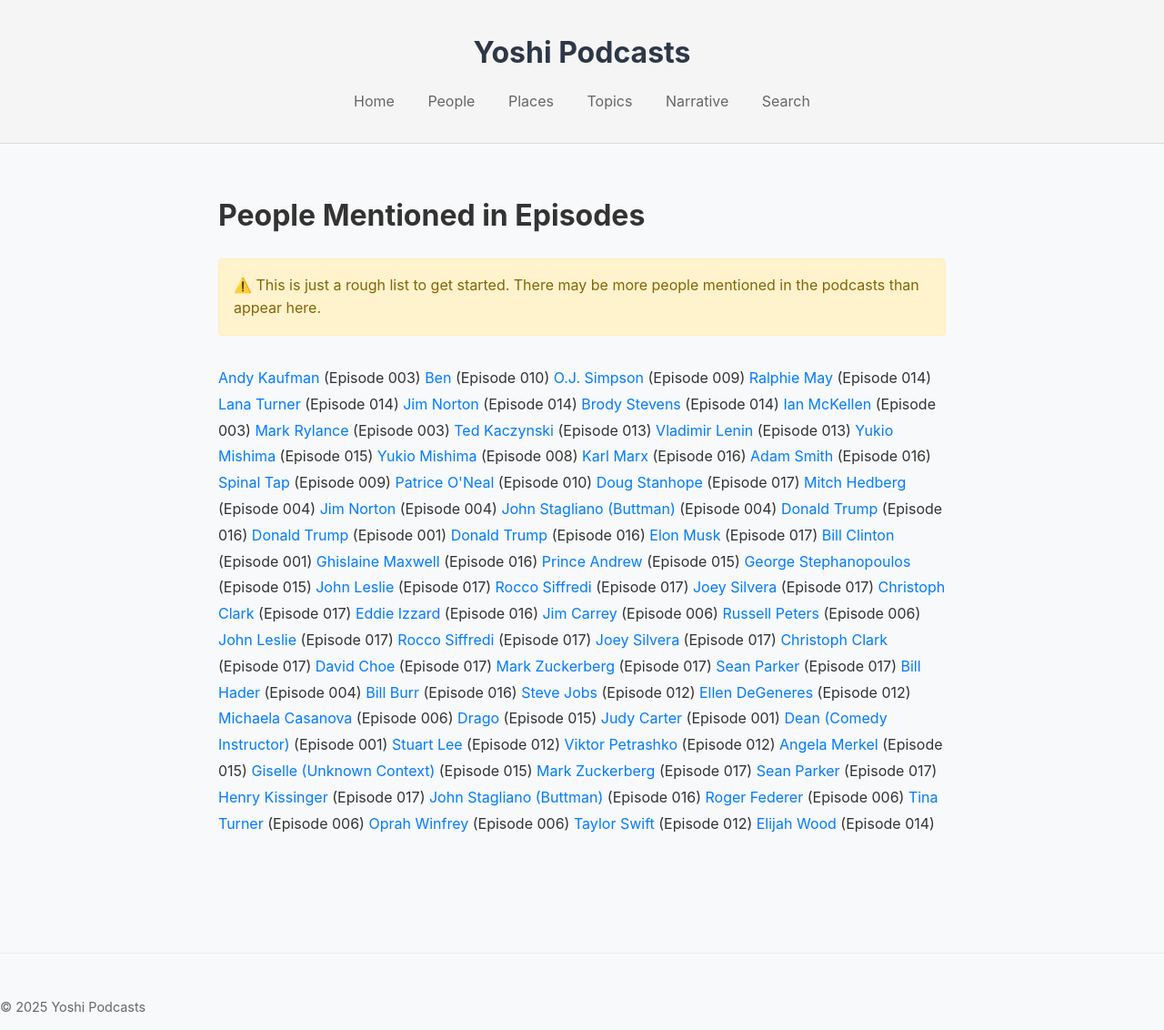
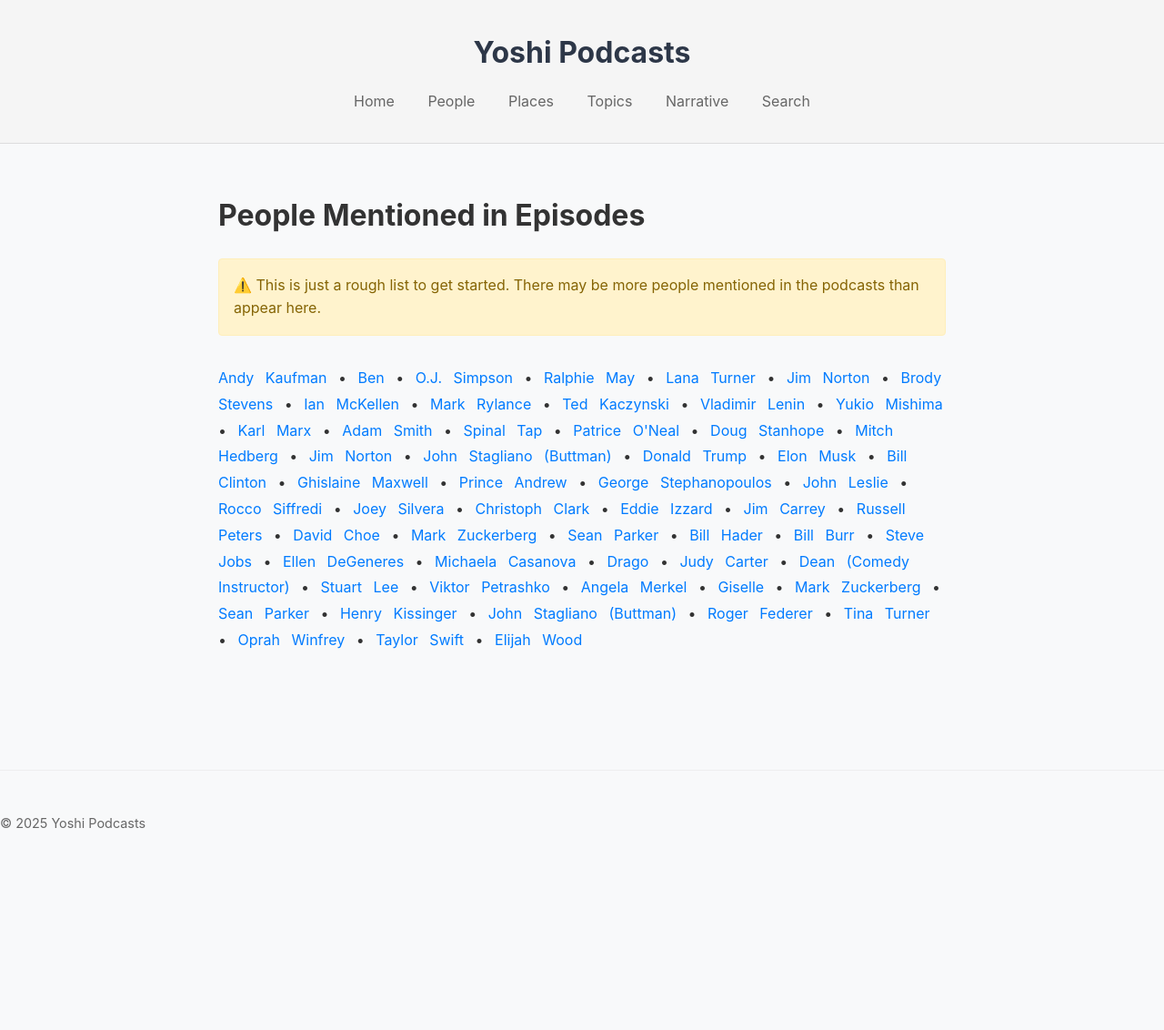
Before and after one commit to harryf/yoshi-podcasts, a Jekyll site: the page built from people.html, in a window 1280 px wide. Shown: the whole page at 91% size. Built offline with Jekyll 4.4.1, drawn with Linux system fonts in a browser that asks for light colours; comment, search, counter and statistics services are not loaded; after the commit the page ends 931 px from its top, so only the background shows below that.

```diff
--- a/people.html
+++ b/people.html
@@ -10,70 +10,63 @@ title: People Mentioned
 </div>
 
 <div class="people-list">
-<a href="{{ site.baseurl }}/transcripts/episode-003/#00-01-12">Andy Kaufman</a> (Episode 003)
-<a href="{{ site.baseurl }}/transcripts/episode-010/#00-00-33">Ben</a> (Episode 010)
-<a href="{{ site.baseurl }}/transcripts/episode-009/#00-12-00">O.J. Simpson</a> (Episode 009)
-<a href="{{ site.baseurl }}/transcripts/episode-014/#00-03-22">Ralphie May</a> (Episode 014)
-<a href="{{ site.baseurl }}/transcripts/episode-014/#00-03-22">Lana Turner</a> (Episode 014)
-<a href="{{ site.baseurl }}/transcripts/episode-014/#00-15-03">Jim Norton</a> (Episode 014)
-<a href="{{ site.baseurl }}/transcripts/episode-014/#00-28-32">Brody Stevens</a> (Episode 014)
-<a href="{{ site.baseurl }}/transcripts/episode-003/#00-01-12">Ian McKellen</a> (Episode 003)
-<a href="{{ site.baseurl }}/transcripts/episode-003/#00-01-12">Mark Rylance</a> (Episode 003)
-<a href="{{ site.baseurl }}/transcripts/episode-013/#00-27-13">Ted Kaczynski</a> (Episode 013)
-<a href="{{ site.baseurl }}/transcripts/episode-013/#00-40-10">Vladimir Lenin</a> (Episode 013)
-<a href="{{ site.baseurl }}/transcripts/episode-015/#00-26-06">Yukio Mishima</a> (Episode 015)
-<a href="{{ site.baseurl }}/transcripts/episode-008/#00-03-19">Yukio Mishima</a> (Episode 008)
-<a href="{{ site.baseurl }}/transcripts/episode-016/#00-26-59">Karl Marx</a> (Episode 016)
-<a href="{{ site.baseurl }}/transcripts/episode-016/#00-26-59">Adam Smith</a> (Episode 016)
-<a href="{{ site.baseurl }}/transcripts/episode-009/#00-03-11">Spinal Tap</a> (Episode 009)
-<a href="{{ site.baseurl }}/transcripts/episode-010/#00-22-27">Patrice O'Neal</a> (Episode 010)
-<a href="{{ site.baseurl }}/transcripts/episode-017/#00-21-48">Doug Stanhope</a> (Episode 017)
-<a href="{{ site.baseurl }}/transcripts/episode-004/#00-22-38">Mitch Hedberg</a> (Episode 004)
-<a href="{{ site.baseurl }}/transcripts/episode-004/#00-22-38">Jim Norton</a> (Episode 004)
-<a href="{{ site.baseurl }}/transcripts/episode-004/#00-55-34">John Stagliano (Buttman)</a> (Episode 004)
-<a href="{{ site.baseurl }}/transcripts/episode-016/#00-08-11">Donald Trump</a> (Episode 016)
-<a href="{{ site.baseurl }}/transcripts/episode-001/#00-37-38">Donald Trump</a> (Episode 001)
-<a href="{{ site.baseurl }}/transcripts/episode-016/#00-31-32">Donald Trump</a> (Episode 016)
-<a href="{{ site.baseurl }}/transcripts/episode-017/#00-31-14">Elon Musk</a> (Episode 017)
-<a href="{{ site.baseurl }}/transcripts/episode-001/#00-38-19">Bill Clinton</a> (Episode 001)
-<a href="{{ site.baseurl }}/transcripts/episode-016/#01-19-44">Ghislaine Maxwell</a> (Episode 016)
-<a href="{{ site.baseurl }}/transcripts/episode-015/#01-29-16">Prince Andrew</a> (Episode 015)
-<a href="{{ site.baseurl }}/transcripts/episode-015/#01-29-33">George Stephanopoulos</a> (Episode 015)
-<a href="{{ site.baseurl }}/transcripts/episode-017/#00-54-24">John Leslie</a> (Episode 017)
-<a href="{{ site.baseurl }}/transcripts/episode-017/#00-54-24">Rocco Siffredi</a> (Episode 017)
-<a href="{{ site.baseurl }}/transcripts/episode-017/#00-54-24">Joey Silvera</a> (Episode 017)
-<a href="{{ site.baseurl }}/transcripts/episode-017/#00-54-24">Christoph Clark</a> (Episode 017)
-<a href="{{ site.baseurl }}/transcripts/episode-016/#01-20-49">Eddie Izzard</a> (Episode 016)
-<a href="{{ site.baseurl }}/transcripts/episode-006/#00-17-21">Jim Carrey</a> (Episode 006)
-<a href="{{ site.baseurl }}/transcripts/episode-006/#01-00-40">Russell Peters</a> (Episode 006)
-<a href="{{ site.baseurl }}/transcripts/episode-017/#00-54-24">John Leslie</a> (Episode 017)
-<a href="{{ site.baseurl }}/transcripts/episode-017/#00-54-24">Rocco Siffredi</a> (Episode 017)
-<a href="{{ site.baseurl }}/transcripts/episode-017/#00-54-24">Joey Silvera</a> (Episode 017)
-<a href="{{ site.baseurl }}/transcripts/episode-017/#00-54-24">Christoph Clark</a> (Episode 017)
-<a href="{{ site.baseurl }}/transcripts/episode-017/#01-04-42">David Choe</a> (Episode 017)
-<a href="{{ site.baseurl }}/transcripts/episode-017/#01-04-48">Mark Zuckerberg</a> (Episode 017)
-<a href="{{ site.baseurl }}/transcripts/episode-017/#01-06-12">Sean Parker</a> (Episode 017)
-<a href="{{ site.baseurl }}/transcripts/episode-004/#00-20-18">Bill Hader</a> (Episode 004)
-<a href="{{ site.baseurl }}/transcripts/episode-016/#01-02-00">Bill Burr</a> (Episode 016)
-<a href="{{ site.baseurl }}/transcripts/episode-012/#00-23-19">Steve Jobs</a> (Episode 012)
-<a href="{{ site.baseurl }}/transcripts/episode-012/#00-59-16">Ellen DeGeneres</a> (Episode 012)
-<a href="{{ site.baseurl }}/transcripts/episode-006/#01-01-30">Michaela Casanova</a> (Episode 006)
-<a href="{{ site.baseurl }}/transcripts/episode-015/#00-04-44">Drago</a> (Episode 015)
-<a href="{{ site.baseurl }}/transcripts/episode-001/#00-03-31">Judy Carter</a> (Episode 001)
-<a href="{{ site.baseurl }}/transcripts/episode-001/#00-03-56">Dean (Comedy Instructor)</a> (Episode 001)
-<a href="{{ site.baseurl }}/transcripts/episode-012/#00-35-36">Stuart Lee</a> (Episode 012)
-<a href="{{ site.baseurl }}/transcripts/episode-012/#00-45-17">Viktor Petrashko</a> (Episode 012)
-<a href="{{ site.baseurl }}/transcripts/episode-015/#01-44-39">Angela Merkel</a> (Episode 015)
-<a href="{{ site.baseurl }}/transcripts/episode-015/#01-46-22">Giselle (Unknown Context)</a> (Episode 015)
-<a href="{{ site.baseurl }}/transcripts/episode-017/#01-04-48">Mark Zuckerberg</a> (Episode 017)
-<a href="{{ site.baseurl }}/transcripts/episode-017/#01-06-12">Sean Parker</a> (Episode 017)
-<a href="{{ site.baseurl }}/transcripts/episode-017/#00-56-52">Henry Kissinger</a> (Episode 017)
-<a href="{{ site.baseurl }}/transcripts/episode-016/#00-05-09">John Stagliano (Buttman)</a> (Episode 016)
-<a href="{{ site.baseurl }}/transcripts/episode-006/#00-20-17">Roger Federer</a> (Episode 006)
-<a href="{{ site.baseurl }}/transcripts/episode-006/#00-20-45">Tina Turner</a> (Episode 006)
-<a href="{{ site.baseurl }}/transcripts/episode-006/#00-21-06">Oprah Winfrey</a> (Episode 006)
-<a href="{{ site.baseurl }}/transcripts/episode-012/#00-41-54">Taylor Swift</a> (Episode 012)
-<a href="{{ site.baseurl }}/transcripts/episode-014/#00-31-02">Elijah Wood</a> (Episode 014)
+<a href="{{ site.baseurl }}/search?q=Andy%20Kaufman">Andy Kaufman</a> •
+<a href="{{ site.baseurl }}/search?q=Ben">Ben</a> •
+<a href="{{ site.baseurl }}/search?q=O.J.%20Simpson">O.J. Simpson</a> •
+<a href="{{ site.baseurl }}/search?q=Ralphie%20May">Ralphie May</a> •
+<a href="{{ site.baseurl }}/search?q=Lana%20Turner">Lana Turner</a> •
+<a href="{{ site.baseurl }}/search?q=Jim%20Norton">Jim Norton</a> •
+<a href="{{ site.baseurl }}/search?q=Brody%20Stevens">Brody Stevens</a> •
+<a href="{{ site.baseurl }}/search?q=Ian%20McKellen">Ian McKellen</a> •
+<a href="{{ site.baseurl }}/search?q=Mark%20Rylance">Mark Rylance</a> •
+<a href="{{ site.baseurl }}/search?q=Ted%20Kaczynski">Ted Kaczynski</a> •
+<a href="{{ site.baseurl }}/search?q=Vladimir%20Lenin">Vladimir Lenin</a> •
+<a href="{{ site.baseurl }}/search?q=Yukio%20Mishima">Yukio Mishima</a> •
+<a href="{{ site.baseurl }}/search?q=Karl%20Marx">Karl Marx</a> •
+<a href="{{ site.baseurl }}/search?q=Adam%20Smith">Adam Smith</a> •
+<a href="{{ site.baseurl }}/search?q=Spinal%20Tap">Spinal Tap</a> •
+<a href="{{ site.baseurl }}/search?q=Patrice%20O%27Neal">Patrice O'Neal</a> •
+<a href="{{ site.baseurl }}/search?q=Doug%20Stanhope">Doug Stanhope</a> •
+<a href="{{ site.baseurl }}/search?q=Mitch%20Hedberg">Mitch Hedberg</a> •
+<a href="{{ site.baseurl }}/search?q=Jim%20Norton">Jim Norton</a> •
+<a href="{{ site.baseurl }}/search?q=John%20Stagliano%20Buttman">John Stagliano (Buttman)</a> •
+<a href="{{ site.baseurl }}/search?q=Donald%20Trump">Donald Trump</a> •
+<a href="{{ site.baseurl }}/search?q=Elon%20Musk">Elon Musk</a> •
+<a href="{{ site.baseurl }}/search?q=Bill%20Clinton">Bill Clinton</a> •
+<a href="{{ site.baseurl }}/search?q=Ghislaine%20Maxwell">Ghislaine Maxwell</a> •
+<a href="{{ site.baseurl }}/search?q=Prince%20Andrew">Prince Andrew</a> •
+<a href="{{ site.baseurl }}/search?q=George%20Stephanopoulos">George Stephanopoulos</a> •
+<a href="{{ site.baseurl }}/search?q=John%20Leslie">John Leslie</a> •
+<a href="{{ site.baseurl }}/search?q=Rocco%20Siffredi">Rocco Siffredi</a> •
+<a href="{{ site.baseurl }}/search?q=Joey%20Silvera">Joey Silvera</a> •
+<a href="{{ site.baseurl }}/search?q=Christoph%20Clark">Christoph Clark</a> •
+<a href="{{ site.baseurl }}/search?q=Eddie%20Izzard">Eddie Izzard</a> •
+<a href="{{ site.baseurl }}/search?q=Jim%20Carrey">Jim Carrey</a> •
+<a href="{{ site.baseurl }}/search?q=Russell%20Peters">Russell Peters</a> •
+<a href="{{ site.baseurl }}/search?q=David%20Choe">David Choe</a> •
+<a href="{{ site.baseurl }}/search?q=Mark%20Zuckerberg">Mark Zuckerberg</a> •
+<a href="{{ site.baseurl }}/search?q=Sean%20Parker">Sean Parker</a> •
+<a href="{{ site.baseurl }}/search?q=Bill%20Hader">Bill Hader</a> •
+<a href="{{ site.baseurl }}/search?q=Bill%20Burr">Bill Burr</a> •
+<a href="{{ site.baseurl }}/search?q=Steve%20Jobs">Steve Jobs</a> •
+<a href="{{ site.baseurl }}/search?q=Ellen%20DeGeneres">Ellen DeGeneres</a> •
+<a href="{{ site.baseurl }}/search?q=Michaela%20Casanova">Michaela Casanova</a> •
+<a href="{{ site.baseurl }}/search?q=Drago">Drago</a> •
+<a href="{{ site.baseurl }}/search?q=Judy%20Carter">Judy Carter</a> •
+<a href="{{ site.baseurl }}/search?q=Dean%20Comedy%20Instructor">Dean (Comedy Instructor)</a> •
+<a href="{{ site.baseurl }}/search?q=Stuart%20Lee">Stuart Lee</a> •
+<a href="{{ site.baseurl }}/search?q=Viktor%20Petrashko">Viktor Petrashko</a> •
+<a href="{{ site.baseurl }}/search?q=Angela%20Merkel">Angela Merkel</a> •
+<a href="{{ site.baseurl }}/search?q=Giselle">Giselle</a> •
+<a href="{{ site.baseurl }}/search?q=Mark%20Zuckerberg">Mark Zuckerberg</a> •
+<a href="{{ site.baseurl }}/search?q=Sean%20Parker">Sean Parker</a> •
+<a href="{{ site.baseurl }}/search?q=Henry%20Kissinger">Henry Kissinger</a> •
+<a href="{{ site.baseurl }}/search?q=John%20Stagliano%20Buttman">John Stagliano (Buttman)</a> •
+<a href="{{ site.baseurl }}/search?q=Roger%20Federer">Roger Federer</a> •
+<a href="{{ site.baseurl }}/search?q=Tina%20Turner">Tina Turner</a> •
+<a href="{{ site.baseurl }}/search?q=Oprah%20Winfrey">Oprah Winfrey</a> •
+<a href="{{ site.baseurl }}/search?q=Taylor%20Swift">Taylor Swift</a> •
+<a href="{{ site.baseurl }}/search?q=Elijah%20Wood">Elijah Wood</a>
 
 
 </div>
@@ -95,6 +88,7 @@ title: People Mentioned
 .people-list {
     line-height: 1.8;
     margin: 2rem 0;
+    word-spacing: 0.5em;
 }
 
 .people-list a {
```
